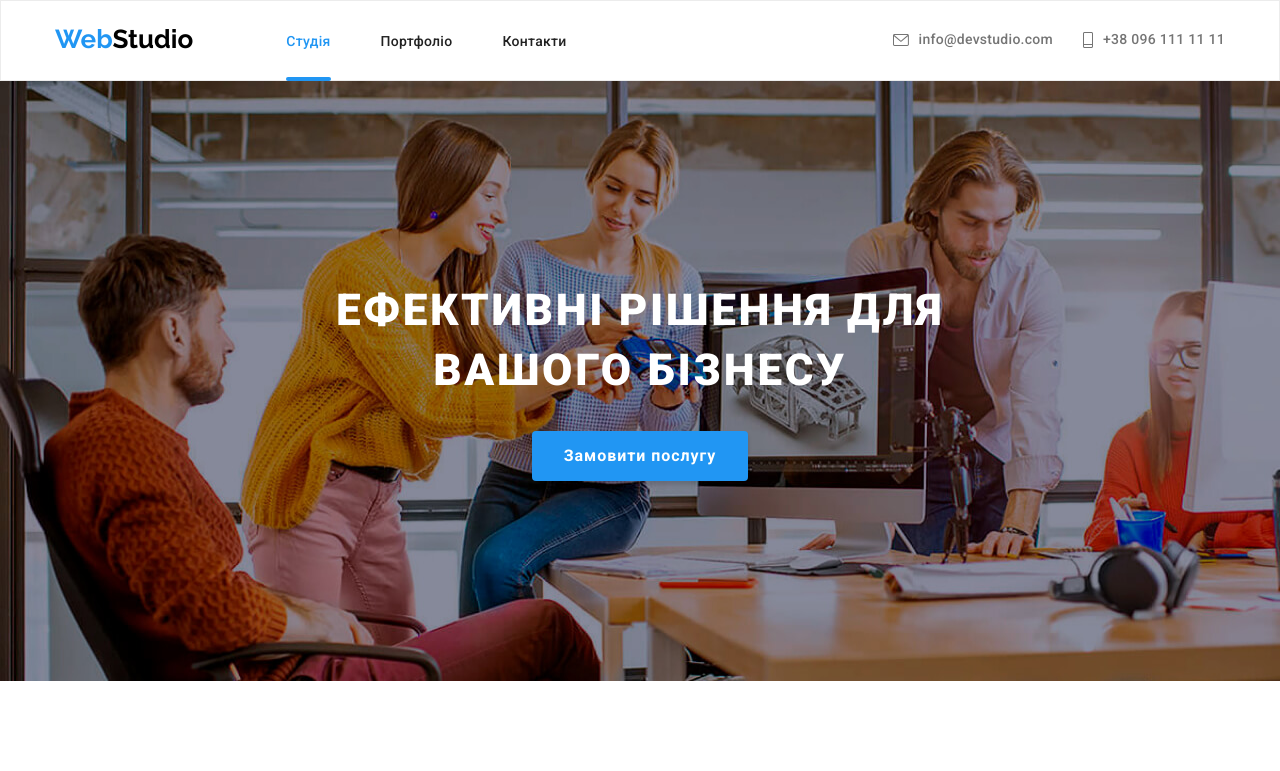
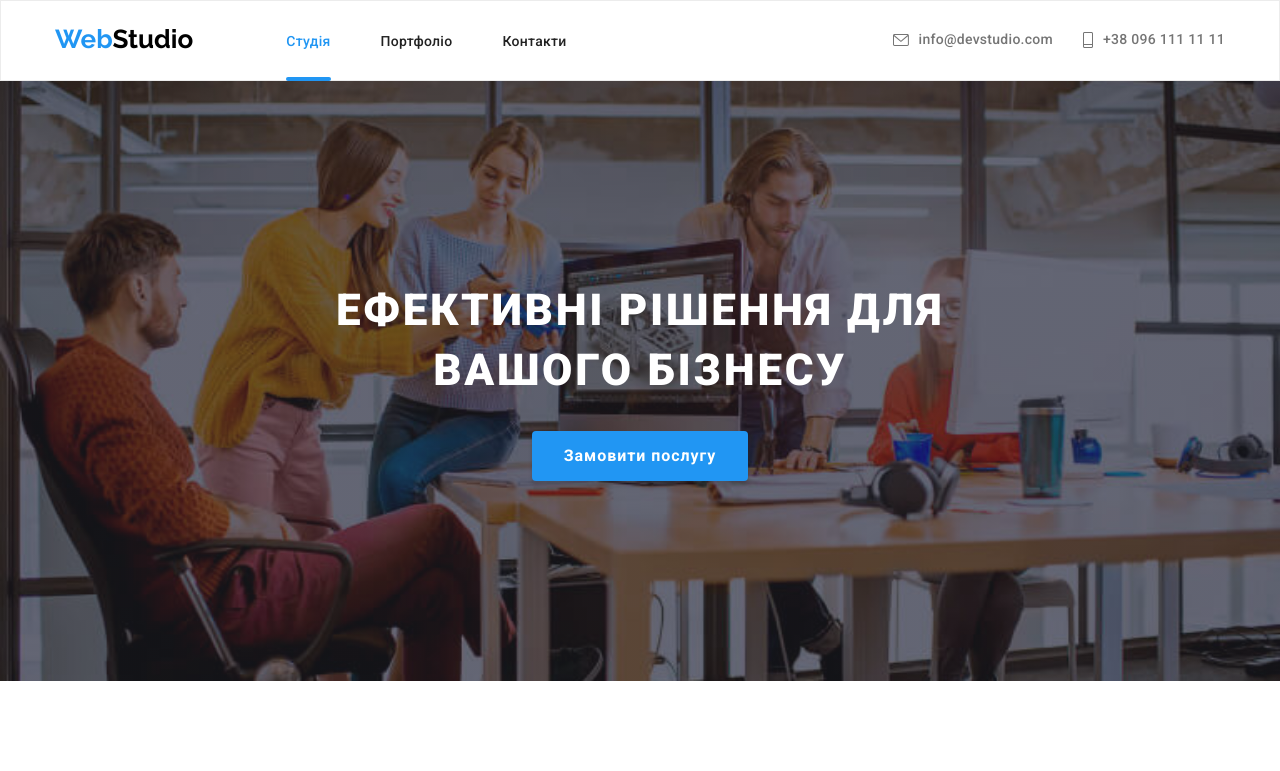
Before and after one commit to AlexHorodnichov/goit-markup-hw-08, a website: page index.html in a window 1280 px wide. Shown: the top 771 px of the page. Drawn offline with nearby package versions, Linux system fonts and the light colour scheme; files that its build step writes are made by us from their sources.

Commit message:
заміна bg + @2x

```diff
--- a/scss/components/_footer.scss
+++ b/scss/components/_footer.scss
@@ -55,9 +55,9 @@
     flex-direction: column;
     font-style: normal;
     margin-top: 20px;
-     @media screen and (max-width: 768px) {
-      margin: 0;
-    }
+    //  @media screen and (max-width: 768px) {
+    //   margin: 0;
+    // }
   }
 
   &__contacts {
--- a/scss/components/_hero.scss
+++ b/scss/components/_hero.scss
@@ -4,27 +4,55 @@
   flex-direction: column;
   gap: 30px;
   align-items: center;
-  background-image: url(../images/icons.svg/bgst.jpg);
+  background-image: url(../images/hero-mobile.jpg);
   background-repeat: no-repeat;
+  background-position: center center;
+  background-size: cover;
   max-width: 1600px;
   margin: 0 auto;
   color: var(--bg-white);
   padding: 200px 0;
 
-  @media screen and (min-width: 1200px) {
-    background-image: url(../images/icons.svg/bgst.jpg);
-    // @media (min-device-pixel-ratio: 2),
-    //   (min-resolution: 192dpi),
-    //   (min-resolution: 2dppx) {
-    //   background-image: url("../images/icons.svg/bgst@2x.jpg");
-    // }
+  @media (min-device-pixel-ratio: 2) and (max-width: 768px),
+    (min-resolution: 192dpi) and (max-width: 768px),
+    (min-resolution: 2dppx) and (max-width: 768px) {
+    background-image: linear-gradient(
+        rgba(47, 48, 58, 0.4),
+        rgba(47, 48, 58, 0.4)
+      ),
+      url(../images/hero-mobile@2x.jpg);
   }
-  @media screen and (max-width: 768px) {
-    background-image: url(../images/hero-tablet.jpg);
-    padding: 118px 0;
+  @media screen and (min-width: 768px) {
+    background-image: linear-gradient(
+        rgba(47, 48, 58, 0.4),
+        rgba(47, 48, 58, 0.4)
+      ),
+      url(../images/hero-tablet.jpg);
   }
-  @media screen and (max-width: 480px) {
-    background-image: url(../images/hero-mobile.jpg);
+  @media (min-device-pixel-ratio: 2) and (min-width: 768px),
+    (min-resolution: 192dpi) and (min-width: 768px),
+    (min-resolution: 2dppx) and (min-width: 768px) {
+    background-image: linear-gradient(
+        rgba(47, 48, 58, 0.4),
+        rgba(47, 48, 58, 0.4)
+      ),
+      url(../images/hero-tablet@2x.jpg);
+  }
+  @media screen and (min-width: 1024pxpx) {
+    background-image: linear-gradient(
+        rgba(47, 48, 58, 0.4),
+        rgba(47, 48, 58, 0.4)
+      ),
+      url(../images/img.jpg);
+  }
+  @media (min-device-pixel-ratio: 2) and (min-width: 1024px),
+    (min-resolution: 192dpi) and (min-width: 1024px),
+    (min-resolution: 2dppx) and (min-width: 1024px) {
+    background-image: linear-gradient(
+        rgba(47, 48, 58, 0.4),
+        rgba(47, 48, 58, 0.4)
+      ),
+      url(../images/bgst@2x.jpg);
   }
 }
 
--- a/scss/components/_logo.scss
+++ b/scss/components/_logo.scss
@@ -6,10 +6,10 @@
   text-decoration: none;
   padding-top: 24px;
   padding-bottom: 25px;
-   @media screen and (max-width: 767px) {
-      display: flex;
-      justify-content: center;
-    }
+  //  @media screen and (max-width: 767px) {
+  //     display: flex;
+  //     justify-content: center;
+  //   }
 
   @media screen and (max-width: 1200px) {
     font-weight: 700;
--- a/scss/components/_menu.scss
+++ b/scss/components/_menu.scss
@@ -15,6 +15,7 @@
 }
 .header-menu {
   position: fixed;
+  overflow-y: auto;
   padding: 48px 40px;
   z-index: 3;
   left: 0;
@@ -108,12 +109,16 @@
   letter-spacing: 0.02em;
   color: #2196f3;
 }
+.header-menu__social-item {
+  padding-right: 10px;
+  border-right: 1px solid rgba(33, 33, 33, 0.2);
+}
 
-.header-menu__social-item::before{
-  margin-right: 10px;
-  content: "";
-  width: 22px;
-  height: 1px;
-  border: 1px solid rgba(33, 33, 33, 0.2);
-  transform: rotate(90deg);
-}
+// .header-menu__social-item::before{
+//   margin-right: 10px;
+//   content: "";
+//   width: 22px;
+//   height: 1px;
+//   border: 1px solid rgba(33, 33, 33, 0.2);
+//   transform: rotate(90deg);
+// }
```
Also changed, not shown: css/main.css, css/main.min.css, images/bgst.jpg (renamed from images/icons.svg/bgst.jpg), images/bgst@2x.jpg (renamed from images/icons.svg/bgst@2x.jpg), 3 other files.
